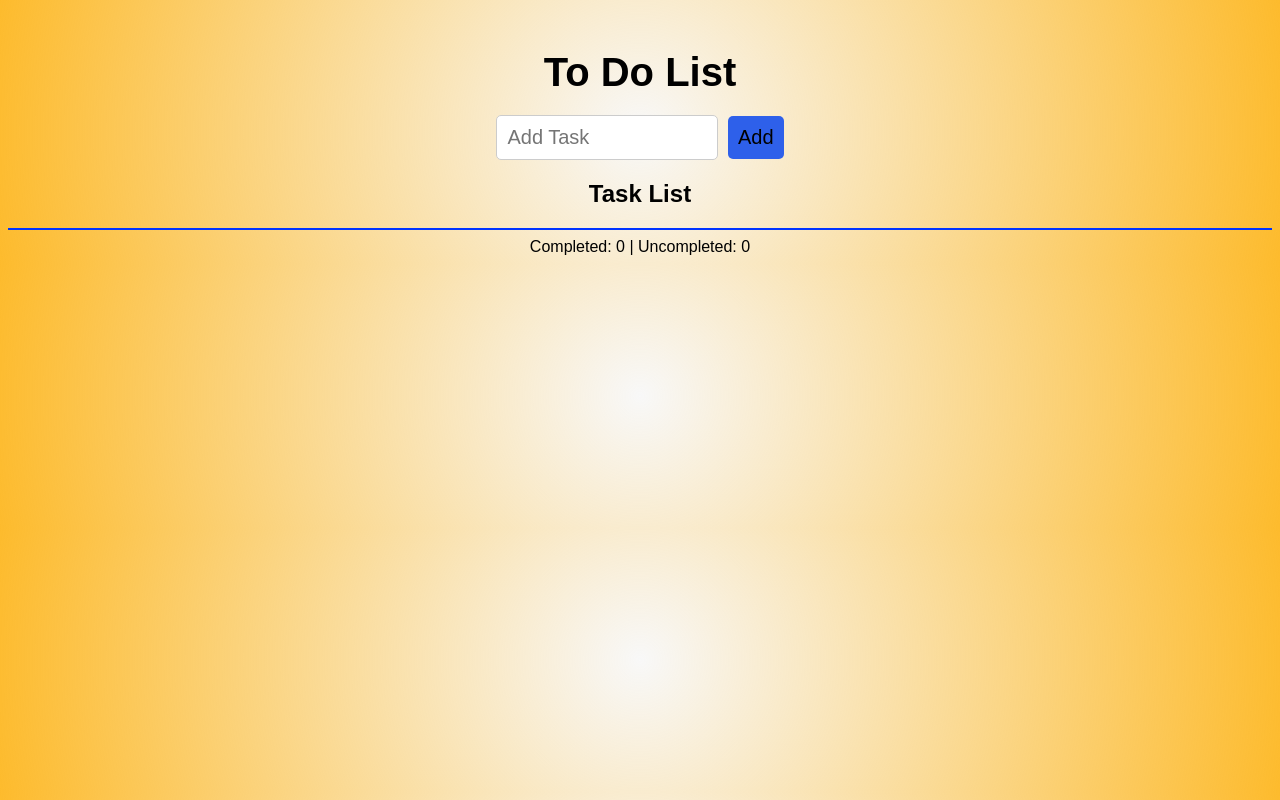
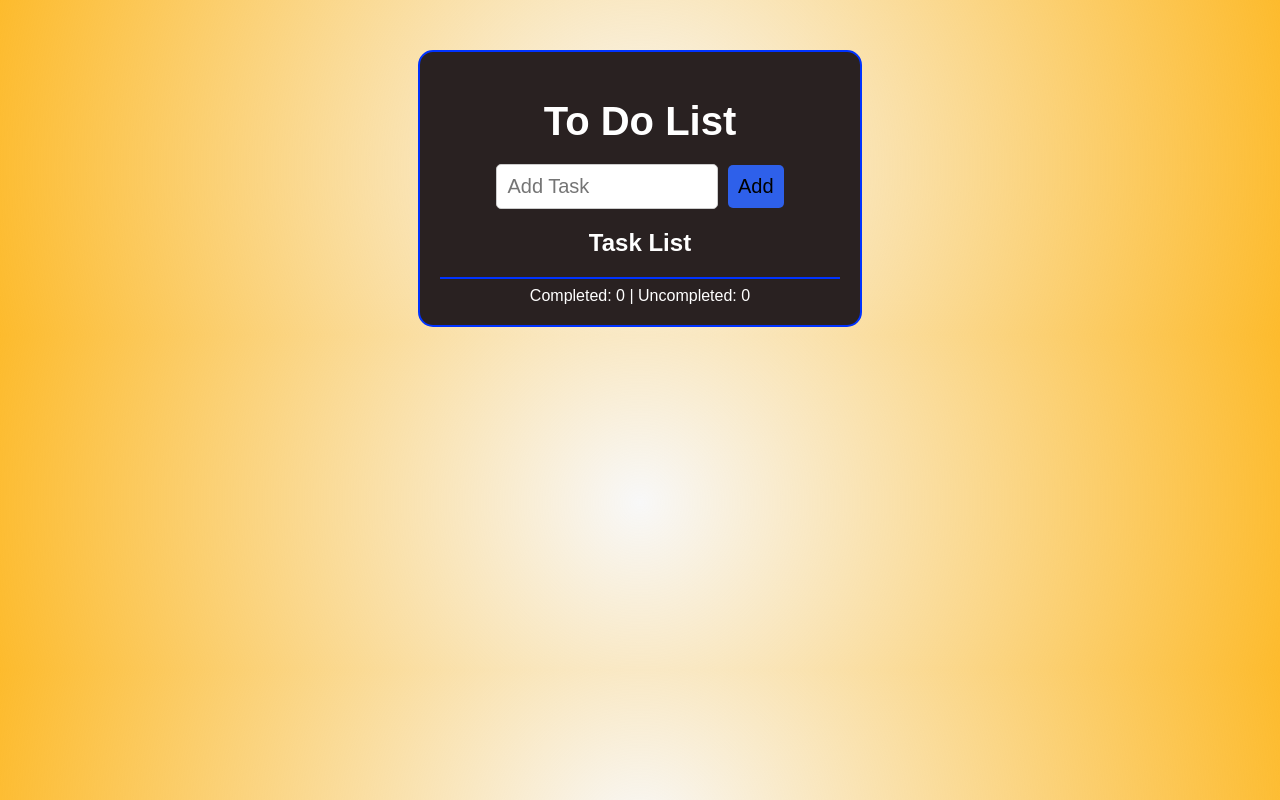
Before and after one commit to autruonggiang/Codedex-TO-DO-List, a plain HTML site: page index.html in a window 1280 px wide. Drawn offline with Linux system fonts and the light colour scheme.

Commit message:
fix: todo-container CSS

```diff
--- a/styles.css
+++ b/styles.css
@@ -6,7 +6,7 @@ body{
     margin-top: 50px;
   }
 
-  .todo-container{
+  #todo-container{
     background: rgb(41, 33, 33);
     width: 400px;
     margin: 0 auto;
```
